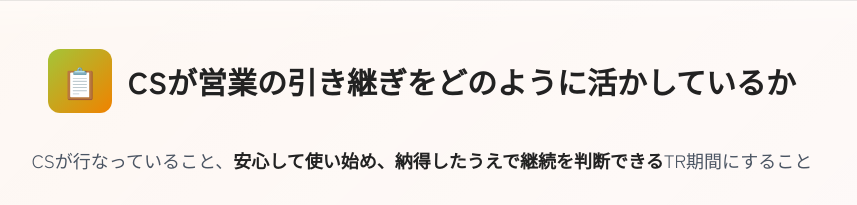
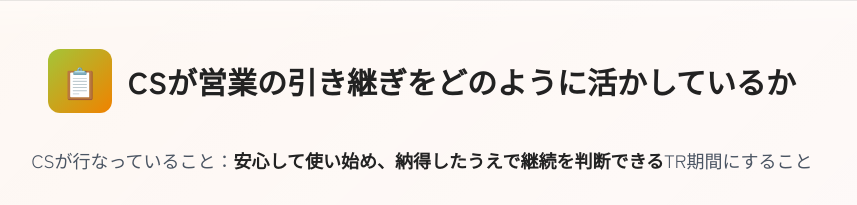
Before and after one commit to Aramaki70ya/ONEPEITO, a plain HTML site: page index.html in a window 1280 px wide. Shown: the part 5555-5760 px from the top of the page, 218-1075 px from the left. Drawn offline with nearby package versions, Linux system fonts and the light colour scheme.

Commit message:
fix: 句読点を修正（、→：）

```diff
--- a/index.html
+++ b/index.html
@@ -845,7 +845,7 @@
                             <h4 class="text-2xl md:text-3xl font-bold text-kompeito-dark">CSが営業の引き継ぎをどのように活かしているか</h4>
                         </div>
                         <p class="text-gray-600 text-xl mb-8 leading-relaxed">
-                            CSが行なっていること、<strong class="text-kompeito-dark">安心して使い始め、納得したうえで継続を判断できる</strong>TR期間にすること
+                            CSが行なっていること：<strong class="text-kompeito-dark">安心して使い始め、納得したうえで継続を判断できる</strong>TR期間にすること
                         </p>
 
                         <div class="grid md:grid-cols-3 gap-6 md:gap-8">
```
